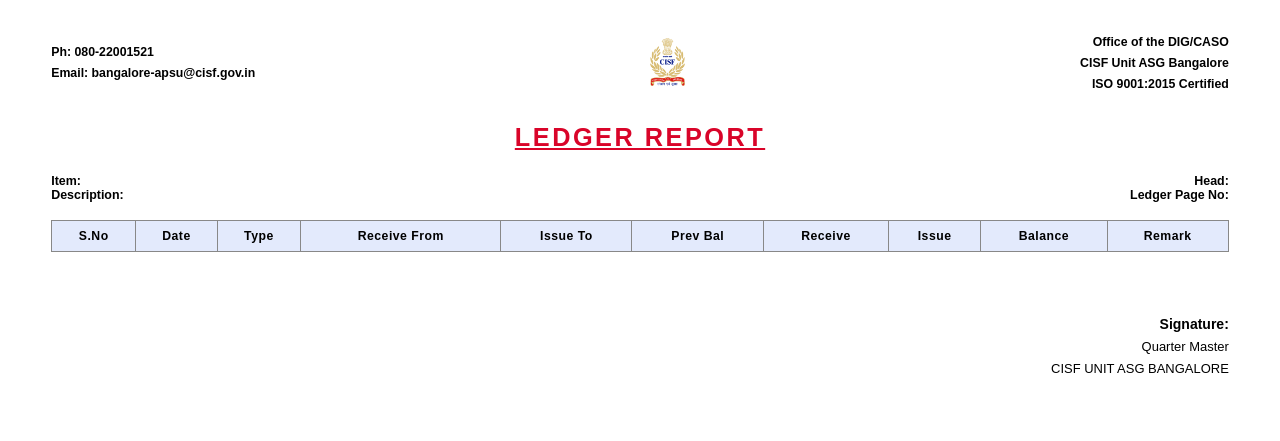
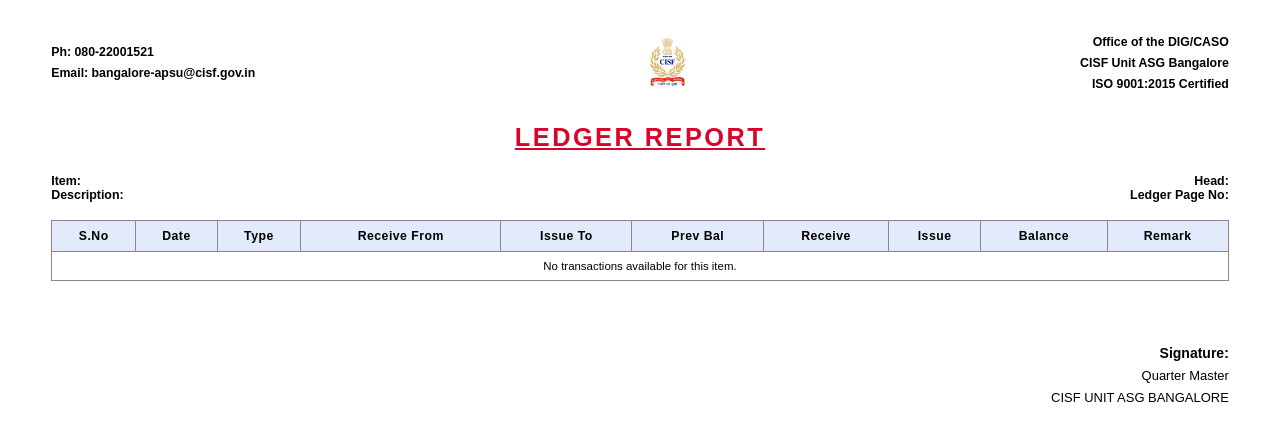
Before and after one commit to aman130105/QM_Web_App, a Flask app: page /print_ledger_print in a window 1280 px wide. Shown: the top 441 px of the page. Run offline with Flask 3, Linux system fonts and the light colour scheme; lists and menus that the app fills with data are empty; some libraries are stand-ins or nearby versions.

Commit message:
issue resolved of print ledger page

```diff
--- a/app.py
+++ b/app.py
@@ -1045,7 +1045,6 @@
     item = request.args.get('item')
     item_info = None
     transactions = []
-    # Fetch categories, items, and items_by_category for treeview and dropdowns
     categories = Ledger.get_categories()
     items_by_category = {cat: Ledger.get_items_by_category(cat) for cat in categories}
     items = []
@@ -1053,7 +1052,6 @@
     if category:
         items = items_by_category.get(category, [])
     else:
-        # If no category selected, flatten all items
         for item_list in items_by_category.values():
             items.extend(item_list)
     if category and item:
@@ -1062,12 +1060,24 @@
         # Ledger info
         cur.execute("SELECT * FROM ledger WHERE category=%s AND item_name=%s", (category, item))
         item_info = cur.fetchone()
-        # Transactions
-        cur.execute("SELECT * FROM ledger_entries WHERE item_name=%s ORDER BY TO_DATE(date, 'YYYY-MM-DD')", (item,))
+        # Only include entries that exist in received_items or issued_items (not deleted)
+        cur.execute("""
+            SELECT * FROM ledger_entries
+            WHERE item_name=%s
+            AND (
+                (type='Receive' AND EXISTS (SELECT 1 FROM received_items WHERE item_name=%s AND date=ledger_entries.date AND qty=ledger_entries.receive_qty))
+                OR
+                (type='Issue' AND EXISTS (SELECT 1 FROM issued_items WHERE item_name=%s AND date=ledger_entries.date AND qty=ledger_entries.issue_qty))
+            )
+            ORDER BY TO_DATE(date, 'YYYY-MM-DD') ASC
+        """, (item, item, item))
         transactions = cur.fetchall()
+        # Format date as DD-MM-YYYY
+        for t in transactions:
+            t['date'] = format_date_ddmmyyyy(t['date'])
         conn.close()
     return render_template(
-        'print_ledger.html',
+        'Print_ledger.html',
         item_info=item_info,
         transactions=transactions,
         categories=categories,
@@ -1087,14 +1097,27 @@
         cur = conn.cursor(cursor_factory=psycopg2.extras.RealDictCursor)
         cur.execute("SELECT * FROM ledger WHERE category=%s AND item_name=%s", (category, item))
         item_info = cur.fetchone()
-        cur.execute("SELECT * FROM ledger_entries WHERE item_name=%s ORDER BY TO_DATE(date, 'YYYY-MM-DD')", (item,))
+        # Only include entries that exist in received_items or issued_items (not deleted)
+        cur.execute("""
+            SELECT * FROM ledger_entries
+            WHERE item_name=%s
+            AND (
+                (type='Receive' AND EXISTS (SELECT 1 FROM received_items WHERE item_name=%s AND date=ledger_entries.date AND qty=ledger_entries.receive_qty))
+                OR
+                (type='Issue' AND EXISTS (SELECT 1 FROM issued_items WHERE item_name=%s AND date=ledger_entries.date AND qty=ledger_entries.issue_qty))
+            )
+            ORDER BY TO_DATE(date, 'YYYY-MM-DD') ASC
+        """, (item, item, item))
         transactions = cur.fetchall()
+        # Format date as DD-MM-YYYY
+        for t in transactions:
+            t['date'] = format_date_ddmmyyyy(t['date'])
         conn.close()
     return render_template(
         'print_ledger_print.html',
         item_info=item_info,
         transactions=transactions,
-        entries=transactions  # <-- add this line
+        entries=transactions
     )
 
 @app.route('/export_ledger_pdf')
@@ -1315,6 +1338,22 @@
                 error = f"Error: {str(e)}"
     return render_template('add_renewal_voucher.html', message=message, error=error, offices=offices)
 
+# Add this function near the top, after imports
+def format_date_ddmmyyyy(date_str):
+    try:
+        if not date_str:
+            return ''
+        # Try parsing as YYYY-MM-DD or YYYY/MM/DD
+        for fmt in ("%Y-%m-%d", "%Y/%m/%d", "%d-%m-%Y", "%d/%m/%Y"):
+            try:
+                dt = datetime.strptime(date_str, fmt)
+                return dt.strftime("%d-%m-%Y")
+            except Exception:
+                continue
+        return date_str
+    except Exception:
+        return date_str
+
 if __name__ == '__main__':
     create_users_table()
     create_ledger_table()
--- a/templates/print_ledger_print.html
+++ b/templates/print_ledger_print.html
@@ -184,6 +184,9 @@
                 {% set sn = sn + 1 %}
             {% endfor %}
             {% if sn == 1 %}
+            <tr>
+                <td colspan="10" class="no-data">No transactions available for this item.</td>
+            </tr>
             {% endif %}
         </tbody>
     </table>
```
Also changed, not shown: templates/print_ledger.html (+1 -7 lines).
